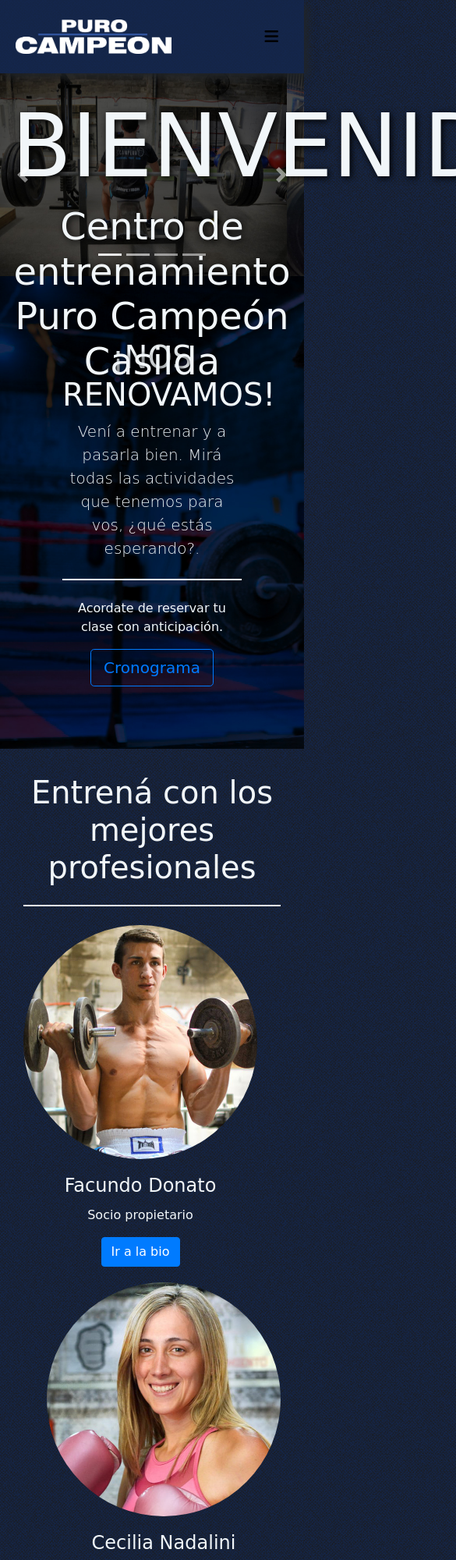
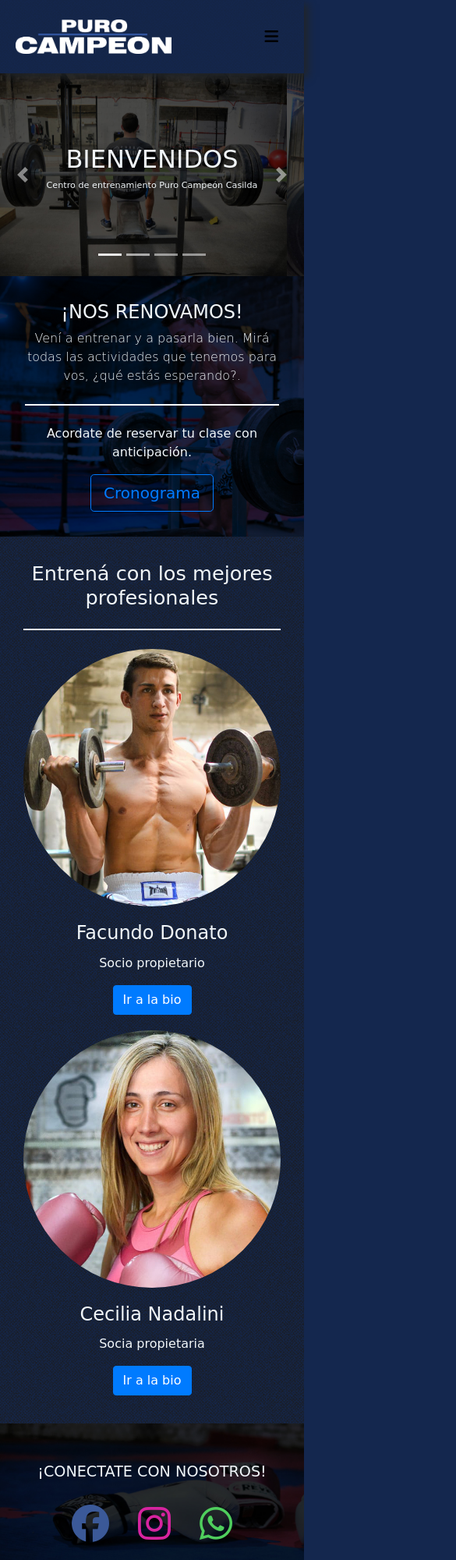
Before and after one commit to leadonato11/ce_purocampeon_2021, a website: page index.html in a window 390 px wide. Shown: the top 2000 px of the page at 78% size, 585 px wide, since content can reach past the window. Drawn offline with nearby package versions, Linux system fonts and the light colour scheme; a web font is replaced by a local one.

Commit message:
Se comienza archivo scss de media queries

```diff
--- a/scss/base/_mediaqueries.scss
+++ b/scss/base/_mediaqueries.scss
@@ -0,0 +1,158 @@
+// Small devices (landscape phones, 576px and up)
+@media only screen and (max-width: 576px) {
+    .main-text .col-md-12 h1 {
+        font-size: 2em;
+    }
+    .main-text .col-md-12 h3 {
+        font-size: 0.7em;
+    }
+
+    .main-text {
+        top: 35%;
+    }
+
+    .jumbotron {
+        padding: 2em;
+        h1 {
+            font-size: 1.5rem;
+        }
+        .lead {
+            font-size: 1rem;
+        }
+    }
+
+    .card-facundo, .card-cecilia {
+        margin: 0;
+    }
+
+    .cards-titulo h1 {
+        font-size: 1.6rem;
+    }
+
+    .social-titulo h2 {
+        font-size: 1.2em;
+        margin-bottom: 1em;
+    }
+
+    .social a {
+        font-size: 3em;
+        padding: 1rem;
+    }
+
+    .fa-facebook {
+        color: #3b5998;
+    }
+
+    .fa-instagram {
+        color: #d6249f;
+    }
+
+    .fa-whatsapp {
+        color: #4FCE5D;
+    }
+
+    .logo-footer {
+        width: 18em;
+        margin-bottom: 2em;
+        margin-top: 1em;
+    }
+
+    footer .container-fluid .row .col-md-4 h5 {
+        font-size: 1.4em;
+    }
+
+    footer .container-fluid .row .col-md-4 p {
+        font-size: .8em;
+    }
+
+    footer .container-fluid .row .col-12 h5 {
+        margin-bottom: 1.3em;
+    }
+}
+
+// Medium devices (tablets, 768px and up)
+// @media only screen and (max-width: 768px) {
+//     .main-text .col-md-12 h1 {
+//         font-size: 4em;
+//     }
+//     .main-text .col-md-12 h3 {
+//         font-size: 1.5em;
+//     }
+
+//     .main-text {
+//         top: 35%;
+//     }
+
+//     .jumbotron {
+//         padding: 2em;
+//         h1 {
+//             font-size: 2.5rem;
+//         }
+//         .lead {
+//             font-size: 1.3rem;
+//         }
+//     }
+
+//     .card-facundo, .card-cecilia {
+//         margin: 0;
+//     }
+
+//     .cards-titulo h1 {
+//         font-size: 1.6rem;
+//     }
+
+//     .social-titulo h2 {
+//         font-size: 1.2em;
+//         margin-bottom: 1em;
+//     }
+
+//     .social a {
+//         font-size: 3em;
+//         padding: 1rem;
+//     }
+
+//     .fa-facebook {
+//         color: #3b5998;
+//     }
+
+//     .fa-instagram {
+//         color: #d6249f;
+//     }
+
+//     .fa-whatsapp {
+//         color: #4FCE5D;
+//     }
+
+//     .logo-footer {
+//         width: 18em;
+//         margin-bottom: 2em;
+//         margin-top: 1em;
+//     }
+
+//     footer .container-fluid .row .col-md-4 h5 {
+//         font-size: 1.4em;
+//     }
+
+//     footer .container-fluid .row .col-md-4 p {
+//         font-size: .8em;
+//     }
+
+//     footer .container-fluid .row .col-12 h5 {
+//         margin-bottom: 1.3em;
+//     }
+// }
+
+// // Large devices (desktops, 992px and up)
+// @media only screen and (max-width: 992px) {
+
+// }
+
+// // X-Large devices (large desktops, 1200px and up)
+// @media only screen and (max-width: 1200px) {
+
+// }
+
+// // XX-Large devices (larger desktops, 1400px and up)
+// @media only screen and (max-width: 1400px) {
+
+// }
--- a/scss/estilos.scss
+++ b/scss/estilos.scss
@@ -7,3 +7,5 @@
 @import "layouts/social";
 
 @import "layouts/footer";
+
+@import "base/mediaqueries";
```
Also changed, not shown: css/estilos.css.
